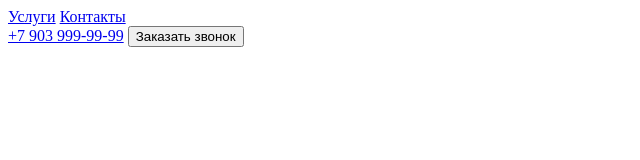
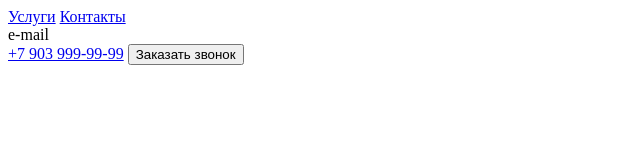
Before and after one commit to lizok96/special-app, a plain HTML site: page index.html in a window 1280 px wide. Shown: the whole page, without its empty margins (0-640 px from the left). Drawn offline with Linux system fonts and the light colour scheme.

Commit message:
'e-mail'

```diff
--- a/index.html
+++ b/index.html
@@ -14,6 +14,9 @@
             <a href="#contacts">Контакты</a>
         </nav>
         <div>
+            e-mail
+        </div>
+        <div>
             <a href="tel:+79039999999">+7 903 999-99-99</a>
             <button>Заказать звонок</button>
         </div>
```
Also changed, not shown: 1 other file.
